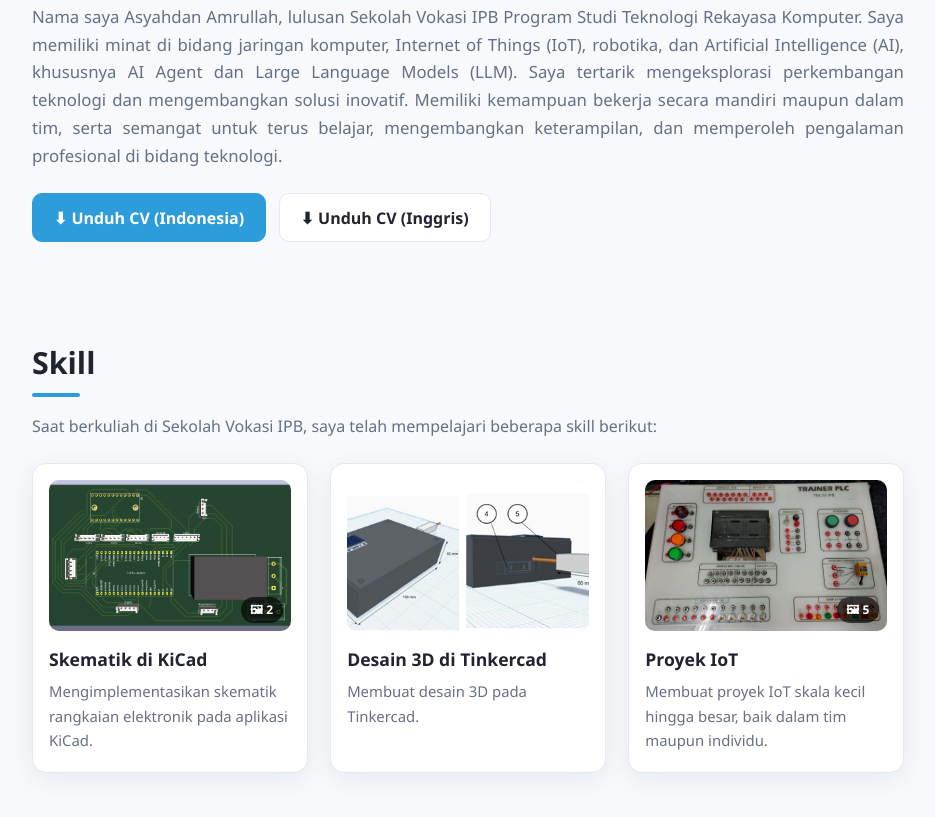
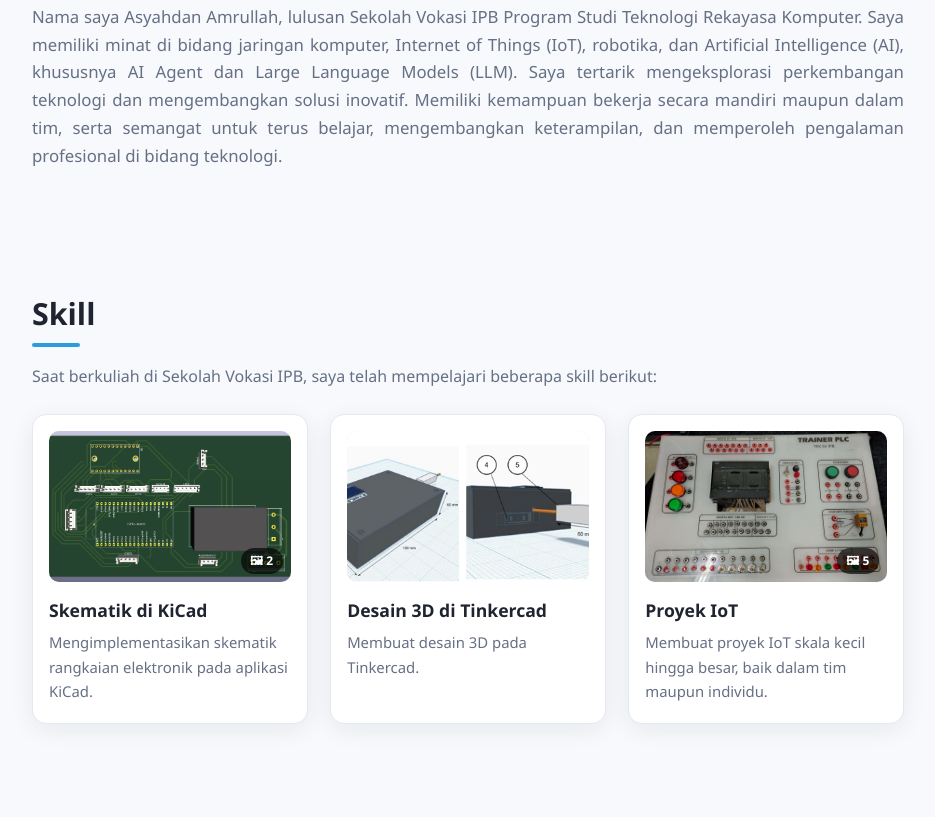
Before and after one commit to asyahdan/aboutme-adan, a plain HTML site: page index.html in a window 1280 px wide. Shown: the part 916-1733 px from the top of the page, without its empty margins (172-1107 px from the left). Drawn offline with Linux system fonts and the light colour scheme.

Commit message:
remove CV pdf

```diff
--- a/index.html
+++ b/index.html
@@ -51,10 +51,6 @@
 <section id="about" class="reveal">
   <h2 data-i18n="about">Tentang Saya</h2>
   <p class="lead" data-i18n="about_text">Nama saya Asyahdan Amrullah, lulusan Sekolah Vokasi IPB Program Studi Teknologi Rekayasa Komputer. Saya memiliki minat di bidang jaringan komputer, Internet of Things (IoT), robotika, dan Artificial Intelligence (AI), khususnya AI Agent dan Large Language Models (LLM). Saya tertarik mengeksplorasi perkembangan teknologi dan mengembangkan solusi inovatif. Memiliki kemampuan bekerja secara mandiri maupun dalam tim, serta semangat untuk terus belajar, mengembangkan keterampilan, dan memperoleh pengalaman profesional di bidang teknologi.</p>
-  <div class="cv">
-    <a class="btn primary" href="assets/CV_Asyahdan_Amrullah_ID.pdf" download>⬇ <span data-i18n="cv_id">Unduh CV (Indonesia)</span></a>
-    <a class="btn" href="assets/CV_Asyahdan_Amrullah_EN.pdf" download>⬇ <span data-i18n="cv_en">Download CV (English)</span></a>
-  </div>
 </section>
 
 <section id="skills" class="reveal">
@@ -91,7 +87,6 @@
   <p class="sub" data-i18n="contact_text">Tertarik berkolaborasi atau ingin berdiskusi? Hubungi saya lewat:</p>
   <div class="contacts">
     <a class="btn primary" href="mailto:asyahdan012@gmail.com">✉ Email</a>
-    <a class="btn" href="https://wa.me/62895374377977" target="_blank" rel="noopener">WhatsApp</a>
     <a class="btn" href="https://github.com/asyahdan" target="_blank" rel="noopener">GitHub</a>
     <a class="btn" href="https://instagram.com/adann_551" target="_blank" rel="noopener">Instagram</a>
   </div>
```
Also changed, not shown: 2 other files.
